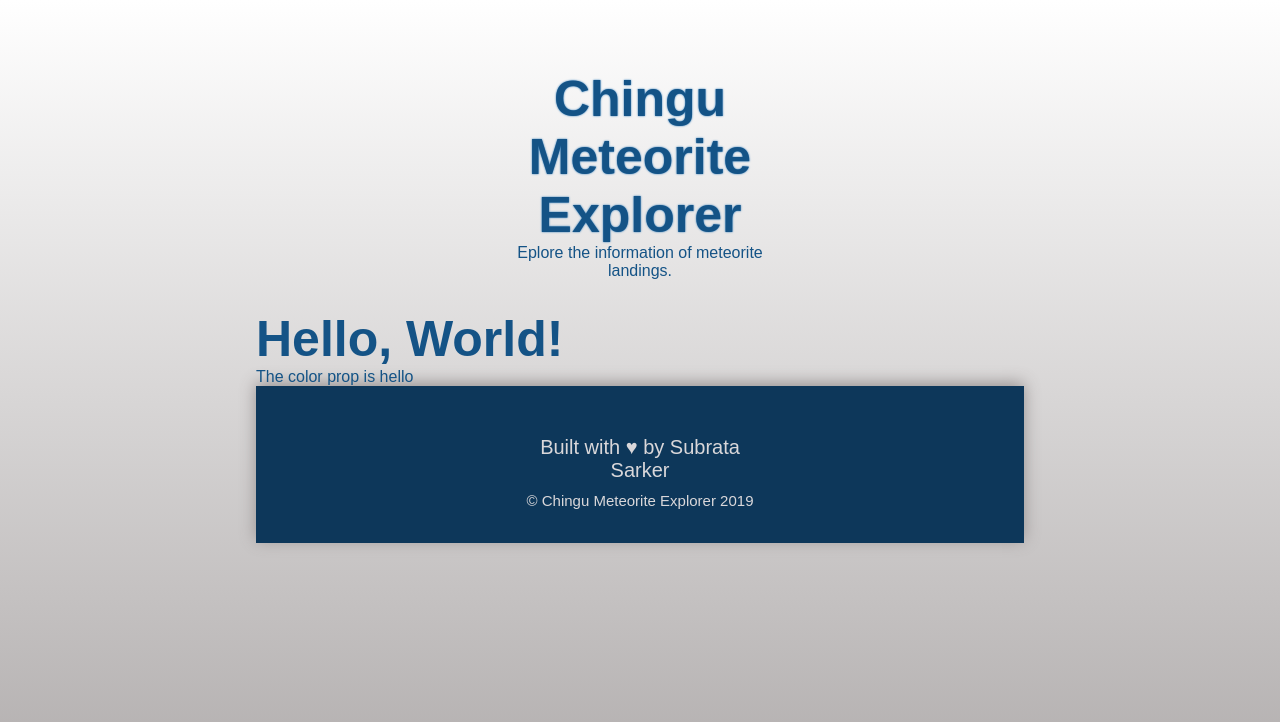
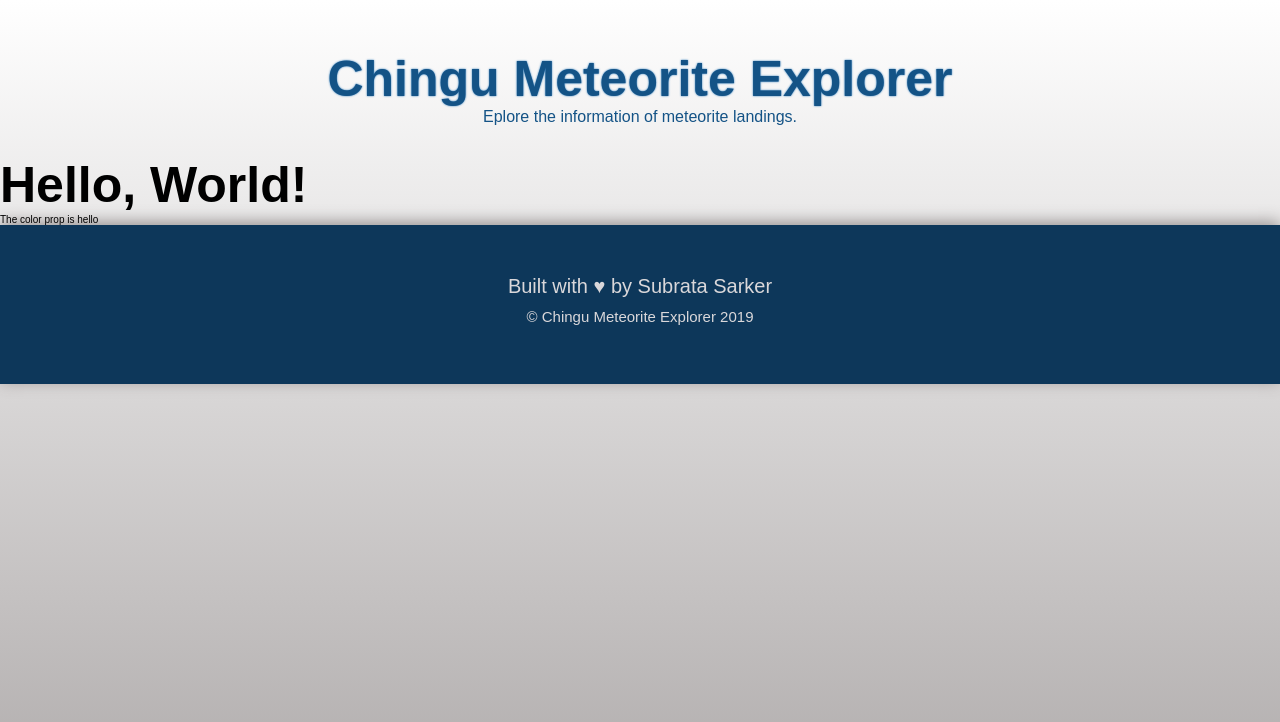
Before and after one commit to picklu/chingu-meteorite-explorer, a React app: page / in a window 1280 px wide. Shown: the top 722 px of the page. Built offline with nearby package versions, Linux system fonts and the light colour scheme.

Commit message:
Add style to explorer

```diff
--- a/public/scss/layout/_explorer.scss
+++ b/public/scss/layout/_explorer.scss
@@ -0,0 +1,3 @@
+.explorer {
+  min-height: 90vh;
+}
--- a/public/scss/layout/_layout.scss
+++ b/public/scss/layout/_layout.scss
@@ -2,7 +2,7 @@
   min-height: 100vh;
 }
 .header,
-.container,
+.explorer,
 .footer {
   color: darken($color-secondary, 10);
   font-size: 1.6rem;
```
